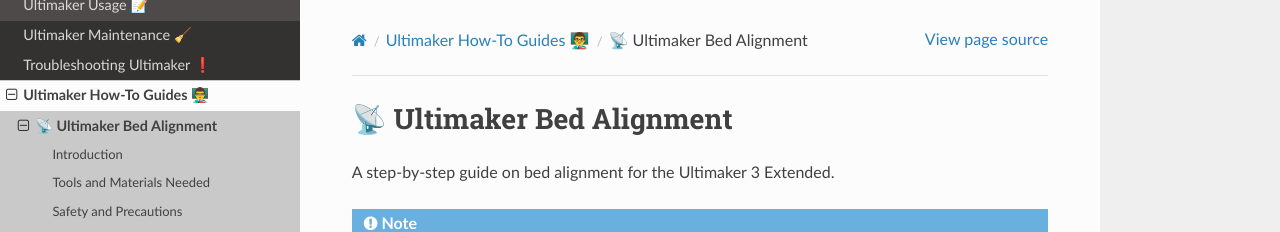
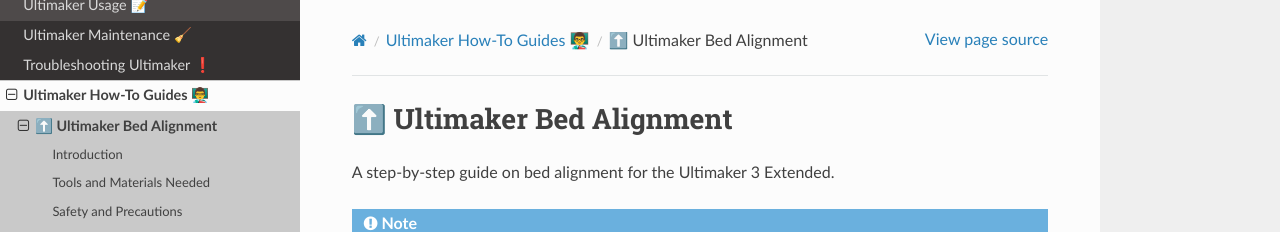
Before and after one commit to JYewman/gs-3dprint, a Sphinx documentation site: the page built from docs/source/ultimaker/how_to/bed_alignment.rst, in a window 1280 px wide and 900 px high. Shown: the top 232 px of the window. Built offline with Sphinx 7.4.7 and the Read the Docs theme 2.0.0, drawn with Linux system fonts in a browser that asks for light colours; pages that are not in the unit, such as notebooks, are missing from menus.

Commit message:
Update bed_alignment.rst

```diff
--- a/docs/source/ultimaker/how_to/bed_alignment.rst
+++ b/docs/source/ultimaker/how_to/bed_alignment.rst
@@ -1,5 +1,5 @@
 ===================================
-📡 Ultimaker Bed Alignment
+⬆️ Ultimaker Bed Alignment
 ===================================
 
 A step-by-step guide on bed alignment for the Ultimaker 3 Extended.
```
